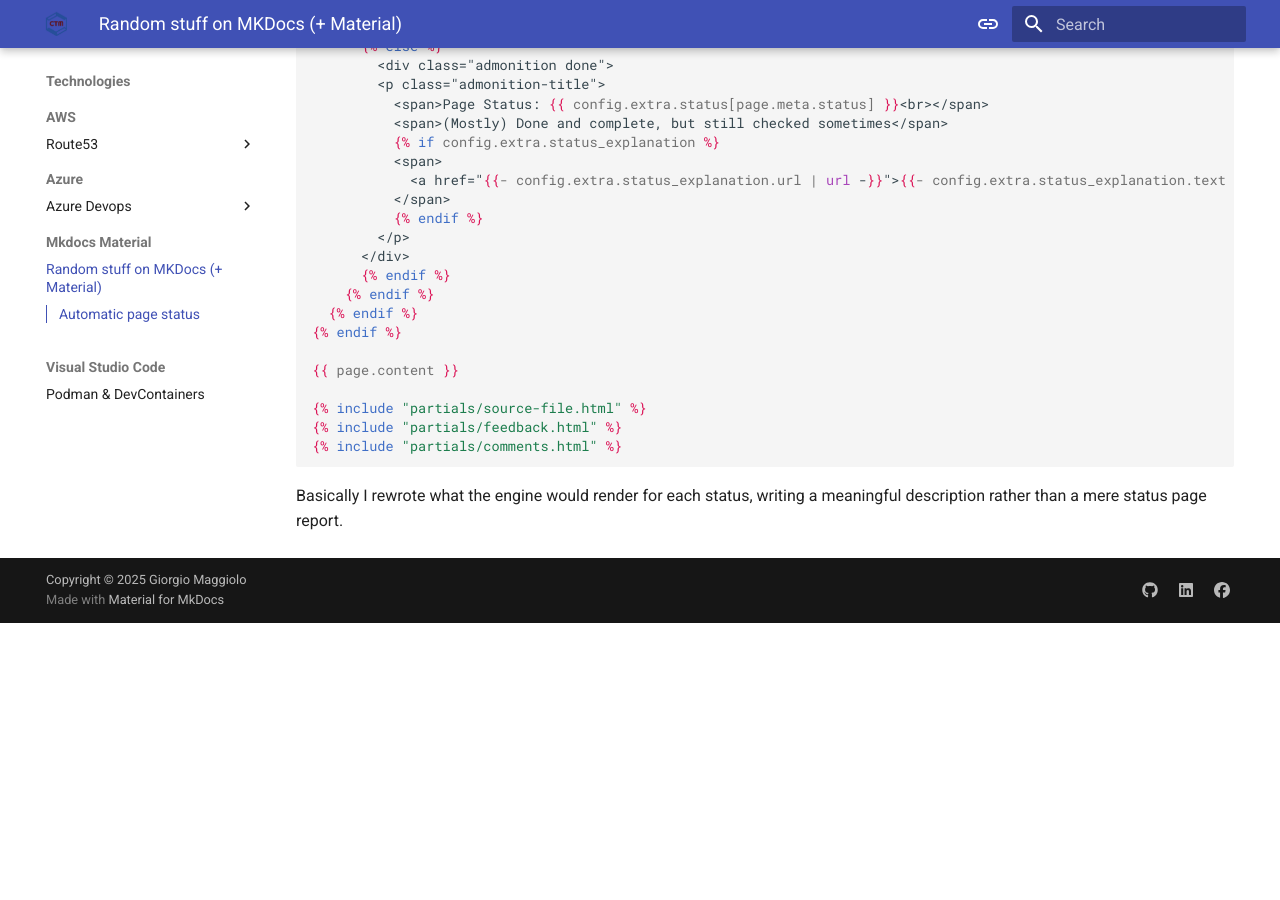
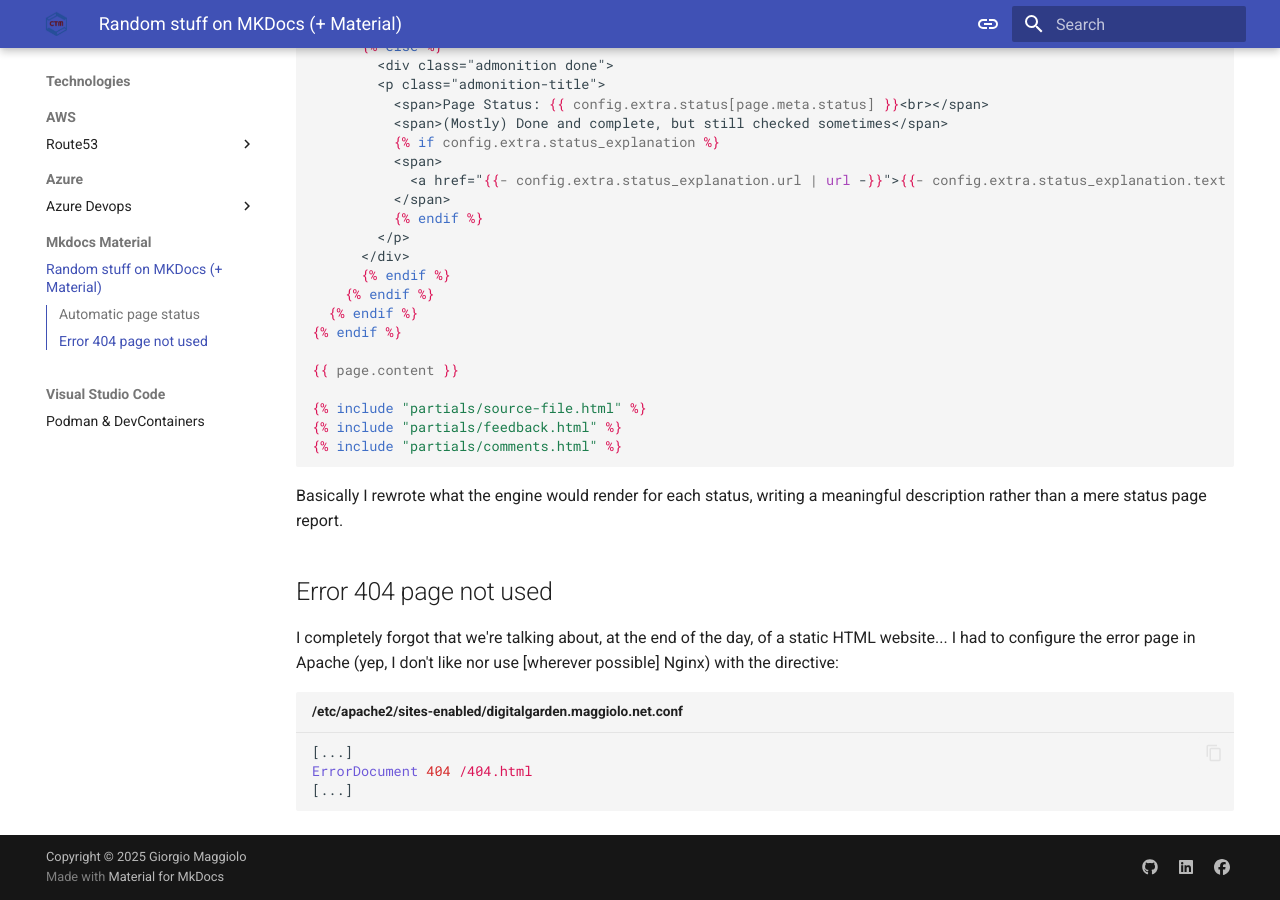
Before and after one commit to aramilialon/digitalgarden, an MkDocs documentation site: the page built from docs/Technologies/Mkdocs_Material/mkdocs-material-digital-garden.md, in a window 1280 px wide and 900 px high, scrolled down 1597 px. Built offline with MkDocs 1.6.1 and Material for MkDocs 9.7.7, drawn with Linux system fonts in a browser that asks for light colours; before the commit the page ends 2220 px from its top, so only the background shows below that.

Commit message:
a bit more of things commented

````diff
--- a/docs/Technologies/Mkdocs_Material/mkdocs-material-digital-garden.md
+++ b/docs/Technologies/Mkdocs_Material/mkdocs-material-digital-garden.md
@@ -87,3 +87,13 @@ theme:
 ```
 
 Basically I rewrote what the engine would render for each status, writing a meaningful description rather than a mere status page report.
+
+## Error 404 page not used
+
+I completely forgot that we're talking about, at the end of the day, of a static HTML website... I had to configure the error page in Apache (yep, I don't like nor use [wherever possible] Nginx) with the directive:
+
+``` aconf title="/etc/apache2/sites-enabled/digitalgarden.maggiolo.net.conf"
+[...]
+ErrorDocument 404 /404.html
+[...]
+```
````
